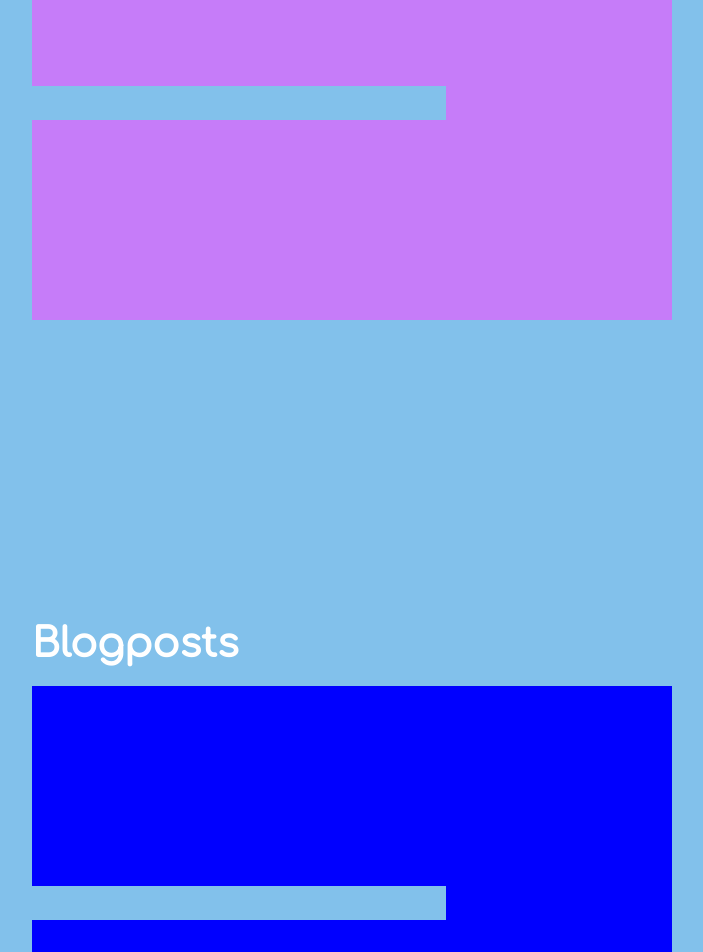
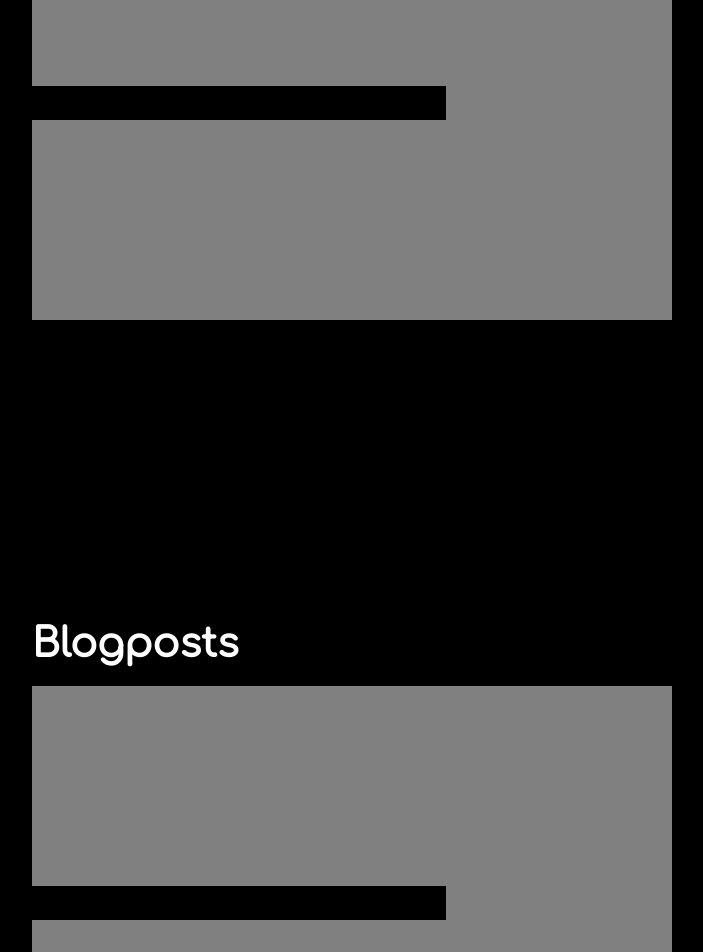
Before and after one commit to rollaball/portfolio, a React (Create React App) app: page / in a window 1280 px wide. Shown: the part 1080-2032 px from the top of the page, without its empty margins (96-799 px from the left). Built offline with nearby package versions, Linux system fonts and the light colour scheme.

Commit message:
added black theme

```diff
--- a/src/App.js
+++ b/src/App.js
@@ -7,7 +7,7 @@ import Projects from './Components/Projects';
 import Header from './Components/Header';
 import Footer from './Components/Footer';
 const AppContainer = styled.div`
-  background-color: ${props => props.color};
+  background-color: black;
   color: white;
   transition: all 0.5s;
   font-family: 'Comfortaa', cursive;
@@ -18,19 +18,19 @@ export default class App extends React.Component {
     color: '#82c1eb'
   }
 
-  listenScrollEvent = e => {
-    if (window.scrollY < 400) {
-      this.setState({ color: '#82c1eb' })
-    } else if (window.scrollY < 1000) {
-      this.setState({ color: '#04ddaf' })
-    } else if (window.scrollY < 1600) {
-      this.setState({ color: '#82c1eb' })
-    } else if (window.scrollY < 2200) {
-      this.setState({ color: '#a529fc' })
-    } else {
-      this.setState({ color: '#82c1eb' })
-    }
-  }
+  // listenScrollEvent = e => {
+  //   if (window.scrollY < 400) {
+  //     this.setState({ color: '#82c1eb' })
+  //   } else if (window.scrollY < 1000) {
+  //     this.setState({ color: '#04ddaf' })
+  //   } else if (window.scrollY < 1600) {
+  //     this.setState({ color: '#82c1eb' })
+  //   } else if (window.scrollY < 2200) {
+  //     this.setState({ color: '#a529fc' })
+  //   } else {
+  //     this.setState({ color: '#82c1eb' })
+  //   }
+  // }
 
   componentDidMount() {
     window.addEventListener('scroll', this.listenScrollEvent)
--- a/src/Components/Blogposts.jsx
+++ b/src/Components/Blogposts.jsx
@@ -13,7 +13,7 @@ const Blogs = styled.div`
     justify-content: space-around;
 `;
 const Blog = styled.div`
-     background-color: blue;
+     background-color: grey;
 `;
 export default () => {
     return (
--- a/src/Components/Header.jsx
+++ b/src/Components/Header.jsx
@@ -6,7 +6,7 @@ position:fixed;
 height: 25em;
 width: 25em;
 border-radius: 50%;
-background-color: #c67cf9;
+background-color: black;
 right: -16%;
 top: 22%;
 display:flex;
@@ -14,14 +14,15 @@ flex-direction: column;
 justify-content: space-around;
 transition: 0.2s;
 z-index:100;
+border:white 5px solid
 a{
     display:block;
     // background:#724aed;
-    background:linear-gradient(90deg, rgba(114,74,237,1) 47%, rgba(198,124,249,1) 77%);
+    background:white;
     margin-right: 30px;
     width: 7em;
     padding: 10px;
-    color: white;
+    color: black;
     text-decoration: none;
 }
 `;
@@ -32,17 +33,17 @@ export default class HeaderComp extends React.Component {
         this.state = {};
     }
     listenScrollEvent = e => {
-        if (window.scrollY < 400) {
-            this.setState({ color: '#82c1eb' })
-        } else if (window.scrollY < 1000) {
-            this.setState({ color: '#04ddaf' })
-        } else if (window.scrollY < 1600) {
-            this.setState({ color: '#82c1eb' })
-        } else {
-            this.setState({ color: '#a529fc' })
-        }
+        // if (window.scrollY < 400) {
+        //     this.setState({ color: '#82c1eb' })
+        // } else if (window.scrollY < 1000) {
+        //     this.setState({ color: '#04ddaf' })
+        // } else if (window.scrollY < 1600) {
+        //     this.setState({ color: '#82c1eb' })
+        // } else {
+        //     this.setState({ color: '#a529fc' })
+        // }
         // console.log(window.scrollY *);
-        this.state = this.setState({ ...this.state, rotRad: -6.98 + window.scrollY / ((window.innerHeight/980)* 2030)}, () => { console.log(this.state, window.scrollY); })
+        this.setState({ ...this.state, rotRad: -6.98 + window.scrollY / ((window.innerHeight/980)* 2030)}, () => { console.log(this.state, window.scrollY); })
 
     }
 
--- a/src/Components/Projects.jsx
+++ b/src/Components/Projects.jsx
@@ -13,7 +13,7 @@ const Projects = styled.div`
     justify-content: space-around;
 `;
 const Project = styled.div`
-     background-color: #c67cf9;
+     background-color: grey;
 `;
 export default () => {
     return (
```
Also changed, not shown: src/Images/moodpod.png (added), 1 other file (tests, documents, lock files or other folders).
